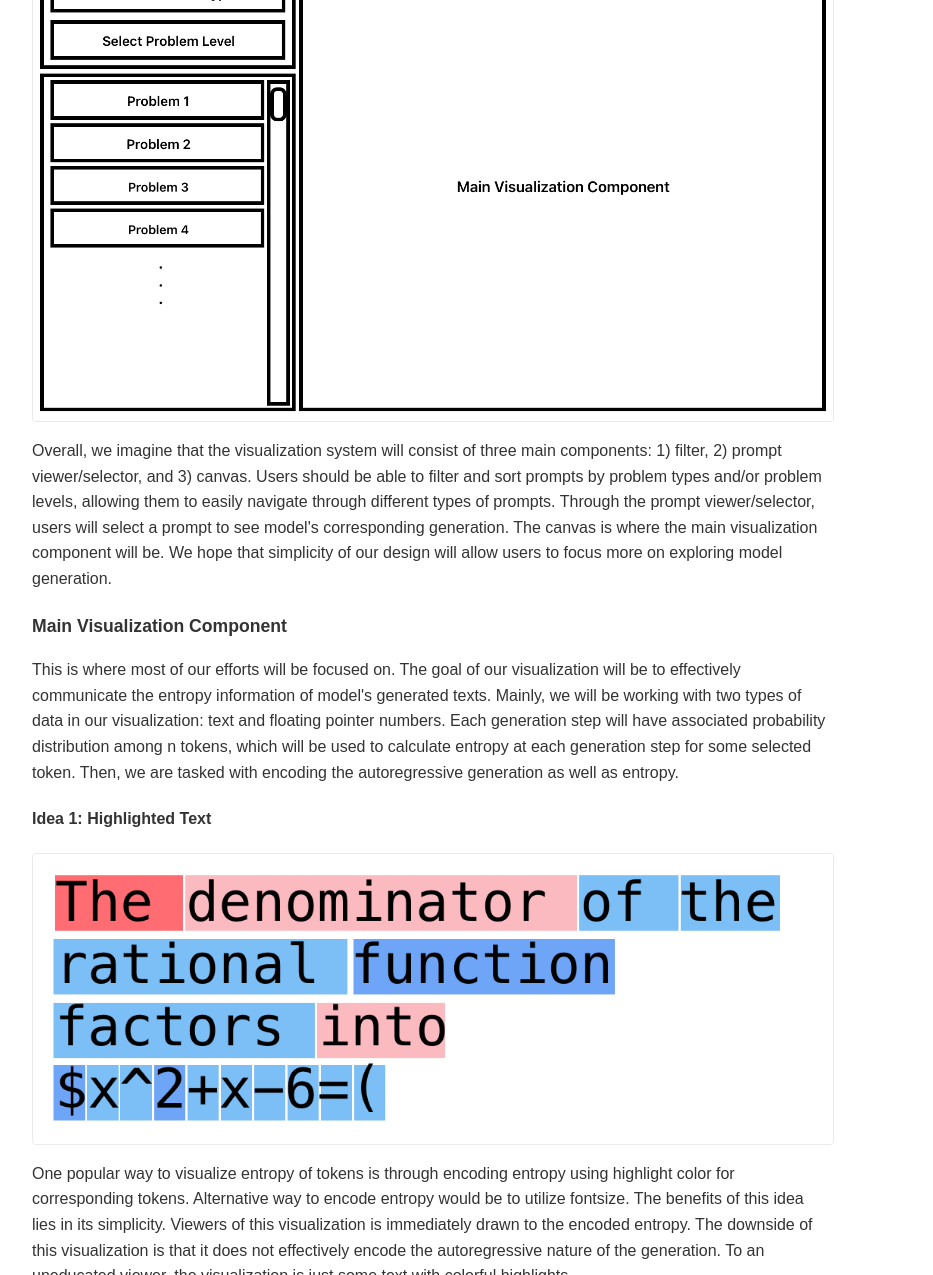
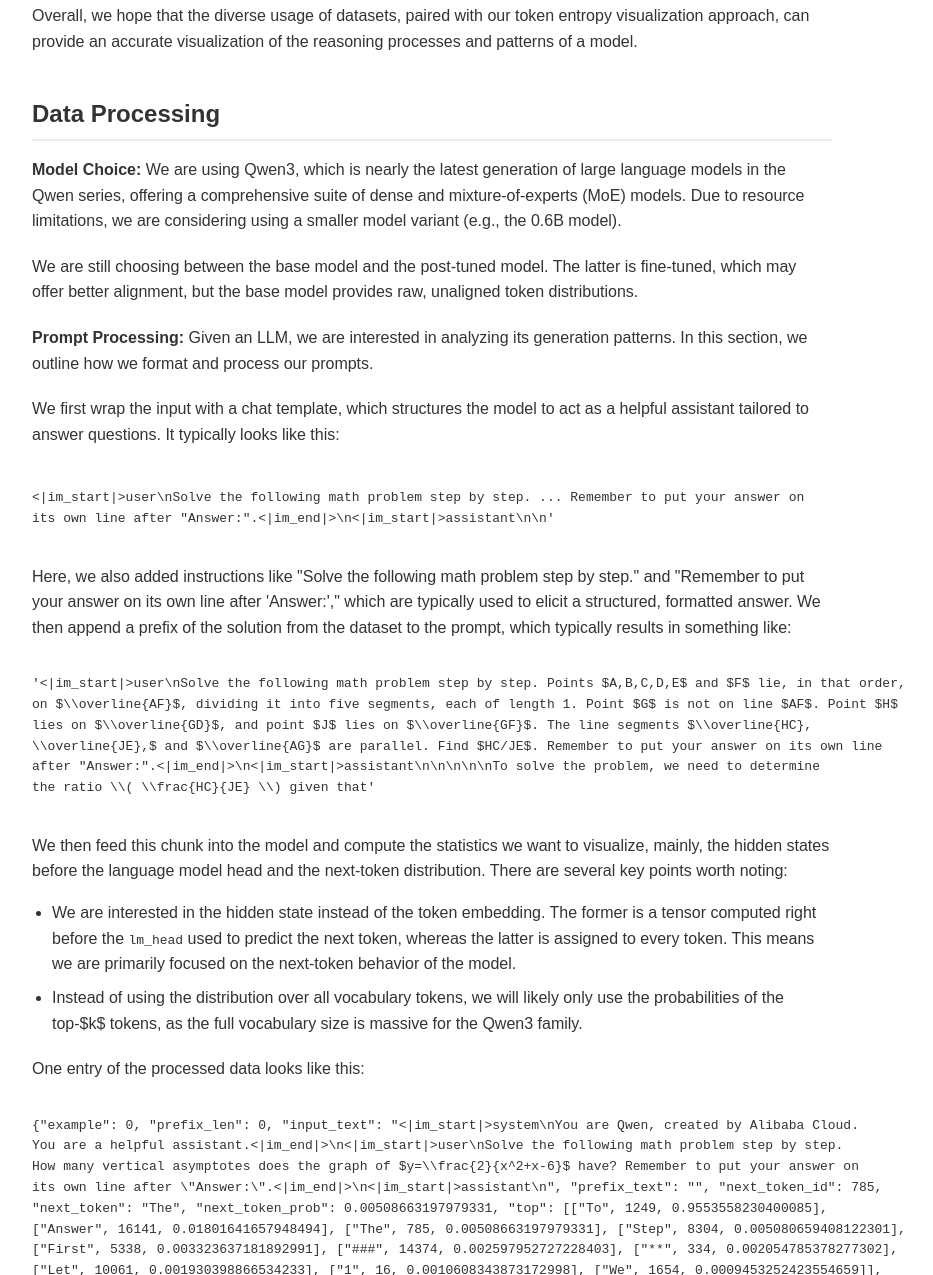
Before and after one commit to yucoder14/CSE4507FinalProject, a plain HTML site: page proposal.html in a window 1280 px wide. Shown: the part 1525-2800 px from the top of the page, without its empty margins (208-1141 px from the left). Drawn offline with Linux system fonts and the light colour scheme.

Commit message:
Finish Data/Data Processing sections

```diff
--- a/proposal.html
+++ b/proposal.html
@@ -9,7 +9,7 @@
 	  <ul>
 		<li><strong>Title:</strong> Visualizing "Forks" in the Roads: Entropy and Mathematical resasoning of LLMs</li>
 		<li><strong>Changwoo Yu</strong> | <a href='mailto:changwoo@wustl.edu'>changwoo@wustl.edu</a> | 612299 </li>
-		<li><strong>Chenjie Mao</strong> | <a href='mailto:cmao@wustl.edu'>cmao@wustl.edu</a> | your_id </li>
+		<li><strong>Chenjie Mao</strong> | <a href='mailto:cmao@wustl.edu'>cmao@wustl.edu</a> | 603512 </li>
 	  </ul>
 	</div>
 	<div class="section">
@@ -52,14 +52,70 @@
 	<div class="section">
 	  <h1>Data</h1>
 	  <!-- we might want to find another dataset that is not math for comparison -->
-	  <p>
-	  </p>
+      <p>
+         We are mainly using the Mathematics Aptitude Test of Heuristics (MATH) dataset, which consists of problems from mathematics competitions, including the AMC 10, AMC 12, AIME, and more. Each problem in MATH has a full step-by-step solution, which we can use to compute the features of the model.
+         Instead of using the original dataset version, we use <code>DigitalLearningGmbH/MATH-lighteval</code>. This version of the dataset contains appropriate builder configs.
+      </p>
+
+      <p>
+         We are also considering using datasets beyond math reasoning, such as coding and agentic tasks. For coding, we are looking at the OpenCodeReasoning dataset, which is the largest reasoning-based synthetic dataset to date, comprising 735,255 Python samples across 28,319 unique competitive programming questions. OpenCodeReasoning is designed for supervised fine-tuning (SFT).
+      </p>
+
+      <p>
+         Overall, we hope that the diverse usage of datasets, paired with our token entropy visualization approach, can provide an accurate visualization of the reasoning processes and patterns of a model.
+      </p>
 	</div>
 	<div class="section">
 	  <h1>Data Processing</h1>
 	  <!-- what model is used -->
-	  <p>
-	  </p>
+      <p>
+      <strong>Model Choice:</strong> We are using Qwen3, which is nearly the latest generation of large language models in the Qwen series, offering a comprehensive suite of dense and mixture-of-experts (MoE) models. Due to resource limitations, we are considering using a smaller model variant (e.g., the 0.6B model).
+      </p>
+
+      <p>
+      We are still choosing between the base model and the post-tuned model. The latter is fine-tuned, which may offer better alignment, but the base model provides raw, unaligned token distributions.
+      </p>
+
+      <p>
+      <strong>Prompt Processing:</strong> Given an LLM, we are interested in analyzing its generation patterns. In this section, we outline how we format and process our prompts.
+      </p>
+
+      <p>
+      We first wrap the input with a chat template, which structures the model to act as a helpful assistant tailored to answer questions. It typically looks like this:
+      <pre><code>
+<|im_start|>user\nSolve the following math problem step by step. ... Remember to put your answer on
+its own line after "Answer:".<|im_end|>\n<|im_start|>assistant\n\n'
+      </code></pre>
+      Here, we also added instructions like "Solve the following math problem step by step." and "Remember to put your answer on its own line after 'Answer:'," which are typically used to elicit a structured, formatted answer.
+      We then append a prefix of the solution from the dataset to the prompt, which typically results in something like:
+      <pre><code>
+'<|im_start|>user\nSolve the following math problem step by step. Points $A,B,C,D,E$ and $F$ lie, in that order,
+on $\\overline{AF}$, dividing it into five segments, each of length 1. Point $G$ is not on line $AF$. Point $H$
+lies on $\\overline{GD}$, and point $J$ lies on $\\overline{GF}$. The line segments $\\overline{HC},
+\\overline{JE},$ and $\\overline{AG}$ are parallel. Find $HC/JE$. Remember to put your answer on its own line
+after "Answer:".<|im_end|>\n<|im_start|>assistant\n<think>\n\n</think>\n\nTo solve the problem, we need to determine
+the ratio \\( \\frac{HC}{JE} \\) given that'
+      </code></pre>
+      We then feed this chunk into the model and compute the statistics we want to visualize, mainly, the hidden states before the language model head and the next-token distribution. There are several key points worth noting:
+      <ul>
+          <li>We are interested in the hidden state instead of the token embedding. The former is a tensor computed right before the <code>lm_head</code> used to predict the next token, whereas the latter is assigned to every token. This means we are primarily focused on the next-token behavior of the model.</li>
+          <li>Instead of using the distribution over all vocabulary tokens, we will likely only use the probabilities of the top-$k$ tokens, as the full vocabulary size is massive for the Qwen3 family.</li>
+      </ul>
+      One entry of the processed data looks like this:
+      <pre><code>
+{"example": 0, "prefix_len": 0, "input_text": "<|im_start|>system\nYou are Qwen, created by Alibaba Cloud.
+You are a helpful assistant.<|im_end|>\n<|im_start|>user\nSolve the following math problem step by step.
+How many vertical asymptotes does the graph of $y=\\frac{2}{x^2+x-6}$ have? Remember to put your answer on
+its own line after \"Answer:\".<|im_end|>\n<|im_start|>assistant\n", "prefix_text": "", "next_token_id": 785,
+"next_token": "The", "next_token_prob": 0.00508663197979331, "top": [["To", 1249, 0.9553558230400085],
+["Answer", 16141, 0.01801641657948494], ["The", 785, 0.00508663197979331], ["Step", 8304, 0.005080659408122301],
+["First", 5338, 0.003323637181892991], ["###", 14374, 0.002597952727228403], ["**", 334, 0.002054785378277302],
+["Let", 10061, 0.001930398866534233], ["1", 16, 0.0010608343873172998], ["We", 1654, 0.0009453252423554659]],
+"tensor_file": "outputs/tensors/example_00000.pt", "tensor_row": 0}
+      </code></pre>
+      This processed data will then be passed down to the subsequent visualization components.
+      </p>
+
 	</div>
 	<div class="section">
 	  <h1>Visualization Design</h1>
```
